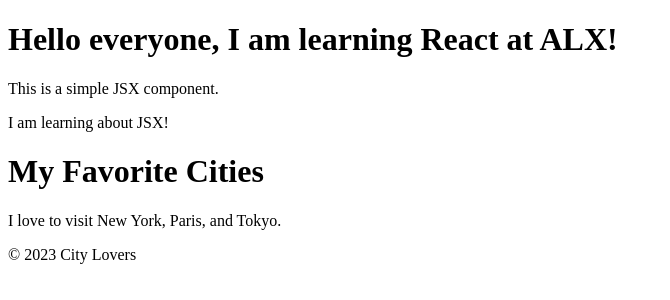
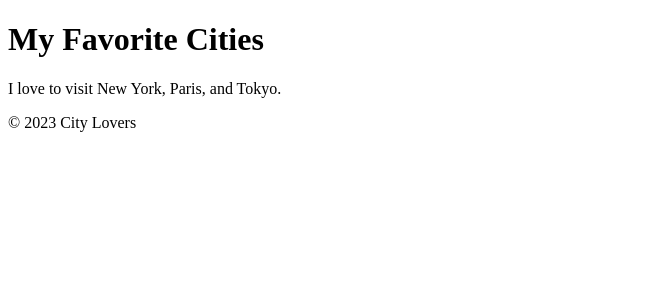
Before and after one commit to egbokasamuel/alx-fe-reactjs, a React (Vite) app in the folder alx-react-app/: page / in a window 1280 px wide. Shown: the top 300 px of the page, without its empty margins (0-670 px from the left). Built offline with nearby package versions, Linux system fonts and the light colour scheme.

Commit message:
add changes

```diff
--- a/alx-react-app/src/App.jsx
+++ b/alx-react-app/src/App.jsx
@@ -10,7 +10,7 @@ function App() {
   return (
     <>
       {/* <div> */}
-      <WelcomeMessage />
+      {/* <WelcomeMessage /> */}
       <Header />
       <MainContent />
       <Footer />
```
